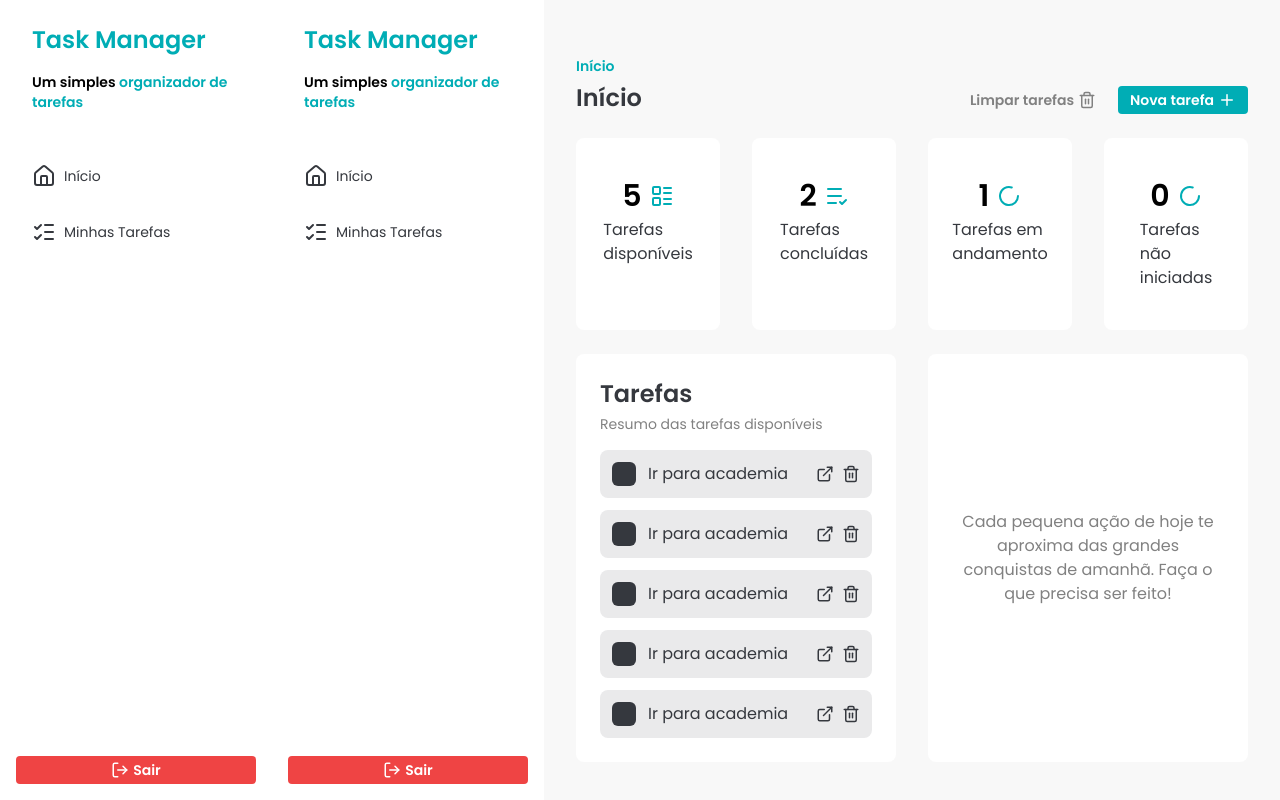
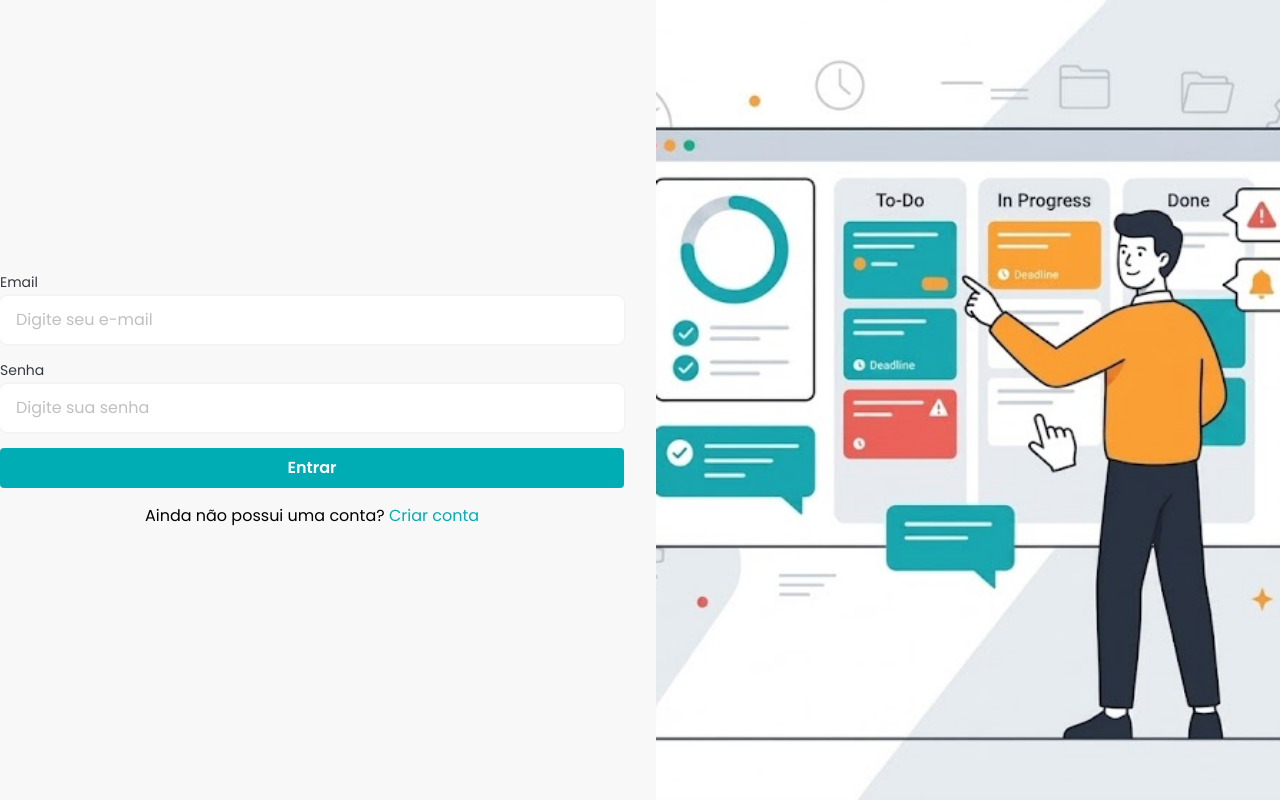
Before and after one commit to davifdev/task-manager-frontend, a React (Vite) app: page / in a window 1280 px wide. Built offline with nearby package versions, Linux system fonts and the light colour scheme.

Commit message:
feat: create a service layer

```diff
--- a/src/pages/edit-task.tsx
+++ b/src/pages/edit-task.tsx
@@ -2,9 +2,12 @@ import { ArrowLeftIcon, ChevronRightIcon, Trash2Icon } from "lucide-react";
 import { Button } from "../components/button";
 import { Input } from "../components/input";
 import { InputSelect } from "../components/input-select";
+import { Sidebar } from "../components/sidebar";
 
 export const EditTask = () => {
   return (
+    <div className="flex w-full">
+      <Sidebar />
       <section className="w-full space-y-6 px-8 pt-14">
         <div className="flex items-end justify-between">
           <div className="space-y-3">
@@ -21,7 +24,9 @@ export const EditTask = () => {
               <span>
                 <ChevronRightIcon size={18} />
               </span>
-            <span className="text-primary font-semibold">Ir para academia</span>
+              <span className="text-primary font-semibold">
+                Ir para academia
+              </span>
             </div>
             <h2 className="text-dark-blue text-2xl font-semibold">
               Ir para academia
@@ -68,5 +73,6 @@ export const EditTask = () => {
           </Button>
         </div>
       </section>
+    </div>
   );
 };
--- a/src/pages/tasks.tsx
+++ b/src/pages/tasks.tsx
@@ -3,9 +3,12 @@ import { CloudSunIcon, MoonIcon, SunIcon } from "lucide-react";
 import TaskItem from "../components/task-item";
 import TaskPeriod from "../components/taskPeriod";
 import { Header } from "../components/header";
+import { Sidebar } from "../components/sidebar";
 
 export const Tasks = () => {
   return (
+    <div className="flex w-full">
+      <Sidebar />
       <section className="w-full space-y-6 px-8 pt-14">
         <Header title="Minhas Tarefas" subtitle="Minhas Tarefas" />
         <div className="space-y-4 rounded-lg bg-white p-6">
@@ -44,5 +47,6 @@ export const Tasks = () => {
           </div>
         </div>
       </section>
+    </div>
   );
 };
--- a/src/routes/main-router.tsx
+++ b/src/routes/main-router.tsx
@@ -1,20 +1,16 @@
 import { BrowserRouter, Route, Routes } from "react-router-dom";
 
-import { Sidebar } from "../components/sidebar";
-import { Login } from "../pages/login";
-import { Register } from "../pages/register";
 import { Dashboard } from "../pages/dashboard";
 import { Tasks } from "../pages/tasks";
 import { EditTask } from "../pages/edit-task";
+import { Auth } from "../pages/auth";
 
 const MainRouter = () => {
   return (
     <BrowserRouter>
-      <Sidebar />
       <Routes>
-        <Route path="/login" element={<Login />} />
-        <Route path="/register" element={<Register />} />
-        <Route path="/" element={<Dashboard />} />
+        <Route path="/" element={<Auth />} />
+        <Route path="/dashboard" element={<Dashboard />} />
         <Route path="/tasks" element={<Tasks />} />
         <Route path="/tasks/:id" element={<EditTask />} />
       </Routes>
--- a/src/services/tasks-service.ts
+++ b/src/services/tasks-service.ts
@@ -1,5 +1,12 @@
+import { authApi } from "../lib/axios";
+
 export const TasksService = {
-  listTasks: async () => {},
+  getTasks: async () => {
+    const response = await authApi.get("/tasks");
+    const tasks = await response.data;
+    console.log(tasks);
+  },
+
   create: async () => {},
   update: async () => {},
   updateStatus: async () => {},
```
Lines whose indentation alone changed are shown as unchanged.
